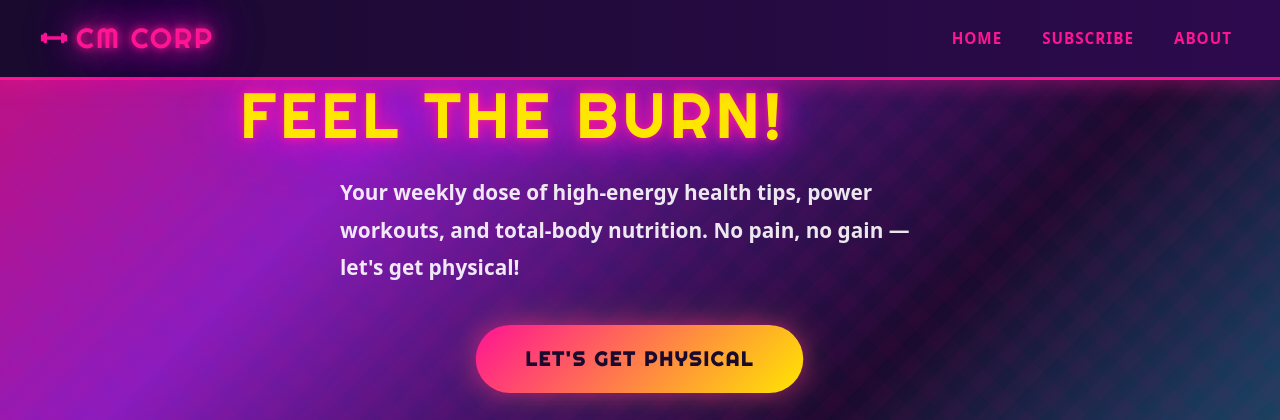
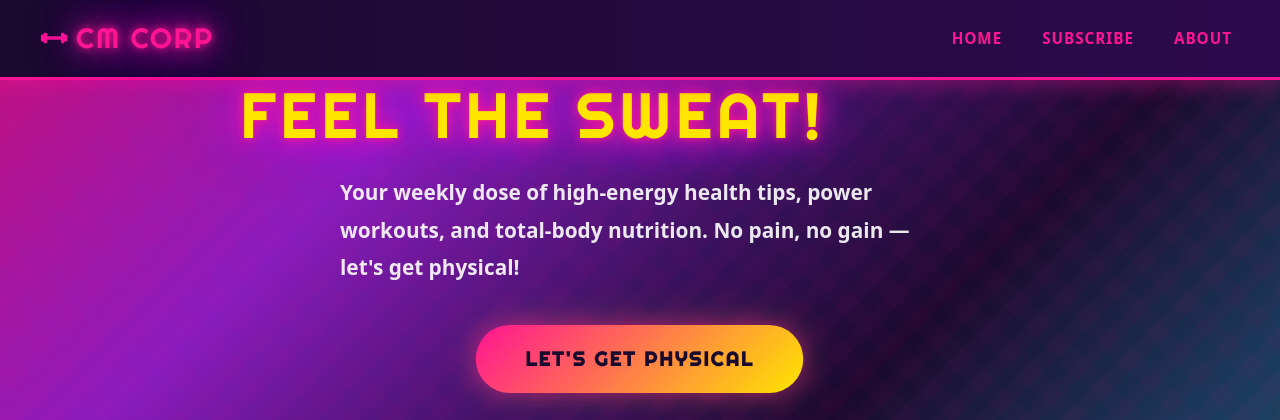
Before and after one commit to mela-malen/hello-cicd, a Flask app: page / in a window 1280 px wide. Shown: the top 420 px of the page. Run offline with Flask 3, Linux system fonts and the light colour scheme.

Commit message:
Change sweat

```diff
--- a/app/presentation/templates/index.html
+++ b/app/presentation/templates/index.html
@@ -5,7 +5,7 @@
 {% block content %}
 <section class="hero">
     <div class="hero__container">
-        <h1 class="hero__title">Feel the Burn!</h1>
+        <h1 class="hero__title">Feel the sweat!</h1>
         <p class="hero__subtitle">
             Your weekly dose of high-energy health tips, power workouts, and total-body nutrition.
             No pain, no gain &mdash; let's get physical!
```
